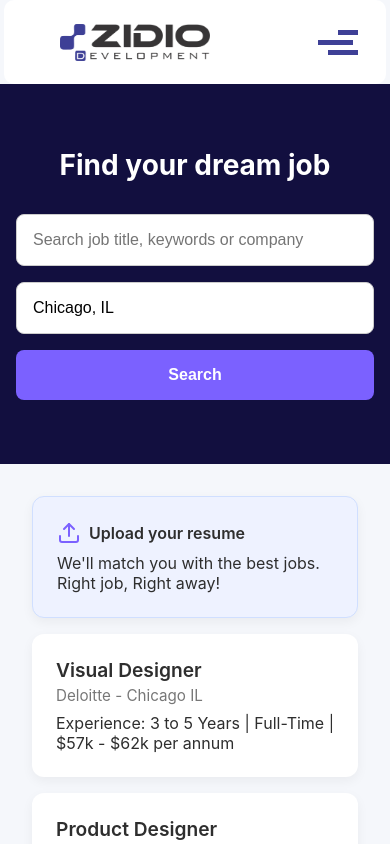
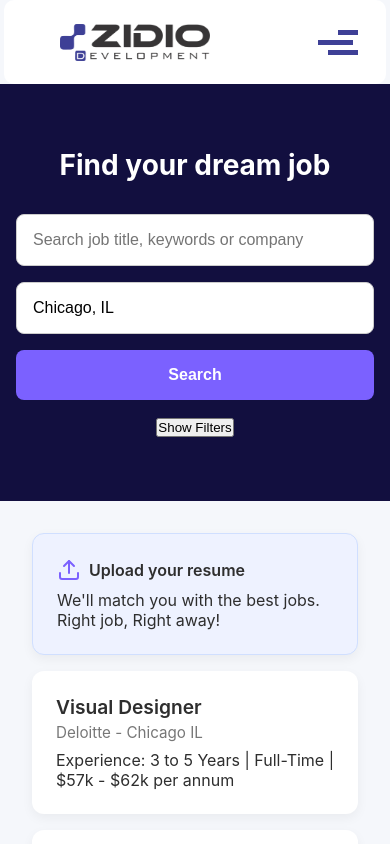
Before and after one commit to Leo7479/Zidio-Development-FrontEnd, a React (Create React App) app in the folder frontend/: page /jobs in a window 390 px wide. Shown: the top 844 px of the page. Built offline with nearby package versions, Linux system fonts and the light colour scheme.

Commit message:
Added toggle for mobile

```diff
--- a/frontend/src/pages/Jobs.js
+++ b/frontend/src/pages/Jobs.js
@@ -1,4 +1,4 @@
-import React from "react";
+import React, { useState } from "react";
 import Header from "../components/Header";
 import Input from "../components/Input";
 import Button from "../components/Button";
@@ -8,6 +8,12 @@ import '../styles/Jobs.css';
 import { Mail, Upload } from "lucide-react";
 
 const Jobs = () => {
+  const [showFilters, setShowFilters] = useState(false);
+
+  const toggleFilters = () => {
+    setShowFilters(!showFilters);
+  };
+
   return (
     <div className="jobs-page">
       <Header activePage="jobs" />
@@ -19,11 +25,17 @@ const Jobs = () => {
           <Input placeholder="Location" defaultValue="Chicago, IL" className="location-input" />
           <Button className="search-button">Search</Button>
         </div>
+
+        <div className="mobile-filter-toggle">
+          <Button onClick={toggleFilters}>
+            {showFilters ? "Hide Filters" : "Show Filters"}
+          </Button>
+        </div>
       </div>
 
       <div className="jobs-container">
         <div className="jobs-content">
-          <div className="jobs-sidebar">
+          <div className={`jobs-sidebar ${showFilters ? 'show' : ''}`}>
             <h2>Filters</h2>
             <div>
               <h3>JOB TYPE</h3>
--- a/frontend/src/styles/Jobs.css
+++ b/frontend/src/styles/Jobs.css
@@ -117,12 +117,6 @@ body {
   color: #7B61FF;
 }
 
-@media (max-width: 767px) {
-  .jobs-sidebar {
-    display: none;
-  }
-}
-
 /* Job Cards */
 .jobs-list {
   display: flex;
@@ -237,3 +231,34 @@ body {
   margin-bottom: 0.5rem;
   color: #555;
 }
+
+/* ----------------------------- */
+/* ✅ Mobile Filter Toggle Add-on */
+/* ----------------------------- */
+
+/* Toggle Button for Filters */
+.mobile-filter-toggle {
+  display: block;
+  text-align: center;
+  margin-top: 1rem;
+}
+
+@media (min-width: 768px) {
+  .mobile-filter-toggle {
+    display: none;
+  }
+}
+
+/* Sidebar visibility on mobile */
+@media (max-width: 767px) {
+  .jobs-sidebar {
+    display: none;
+  }
+
+  .jobs-sidebar.show {
+    display: block;
+    position: relative;
+    background: #fff;
+    margin-bottom: 1rem;
+  }
+}
```
